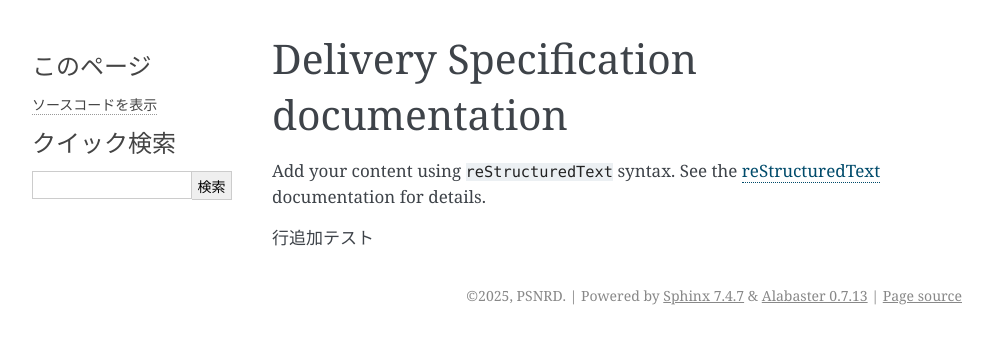
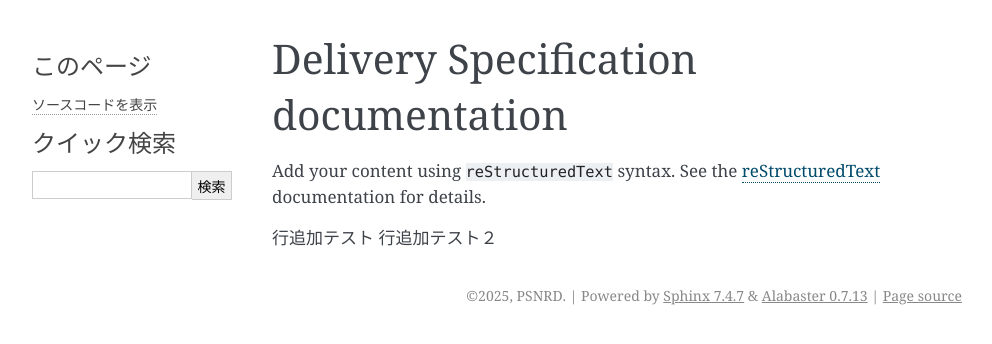
Before and after one commit to kumagai-kazuya/delivery-specification, a Sphinx documentation site: the page built from docs/source/index.rst, in a window 1280 px wide. Shown: the top 344 px of the page, without its empty margins (148-1140 px from the left). Built offline with Sphinx 7.4.7, drawn with Linux system fonts in a browser that asks for light colours.

Commit message:
index.rst 修正テスト

```diff
--- a/docs/source/index.rst
+++ b/docs/source/index.rst
@@ -16,3 +16,4 @@ documentation for details.
    :caption: Contents:
 
 行追加テスト
+行追加テスト２
```
